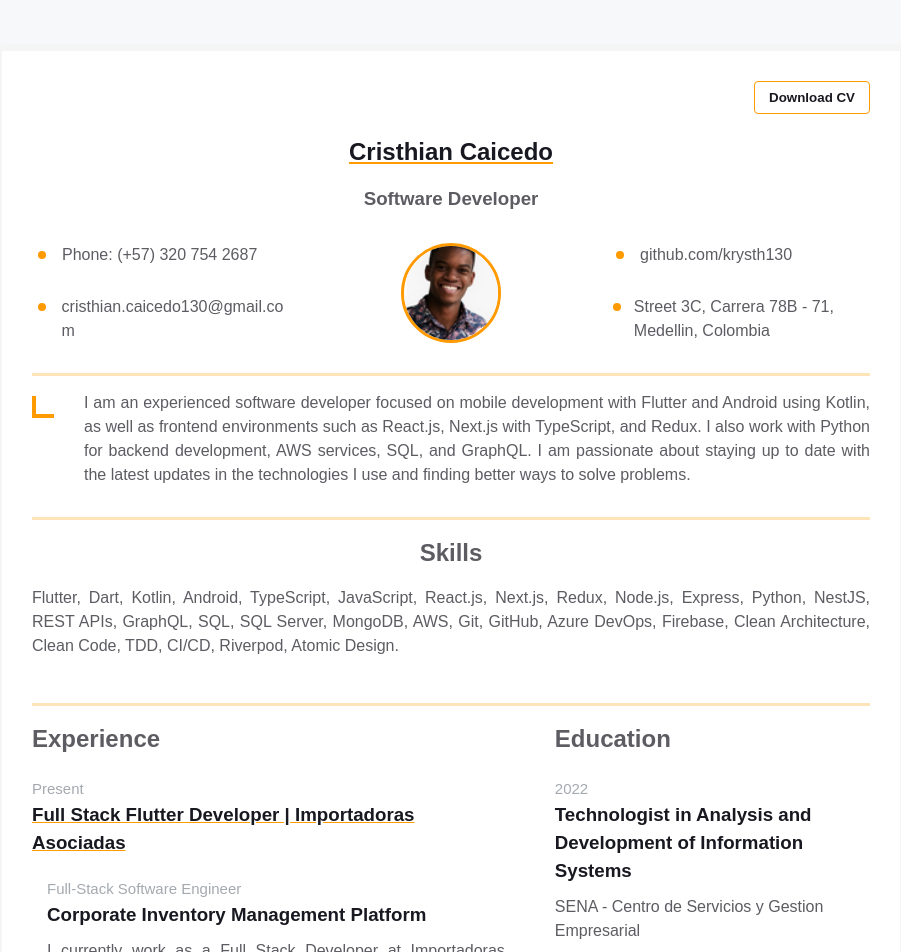
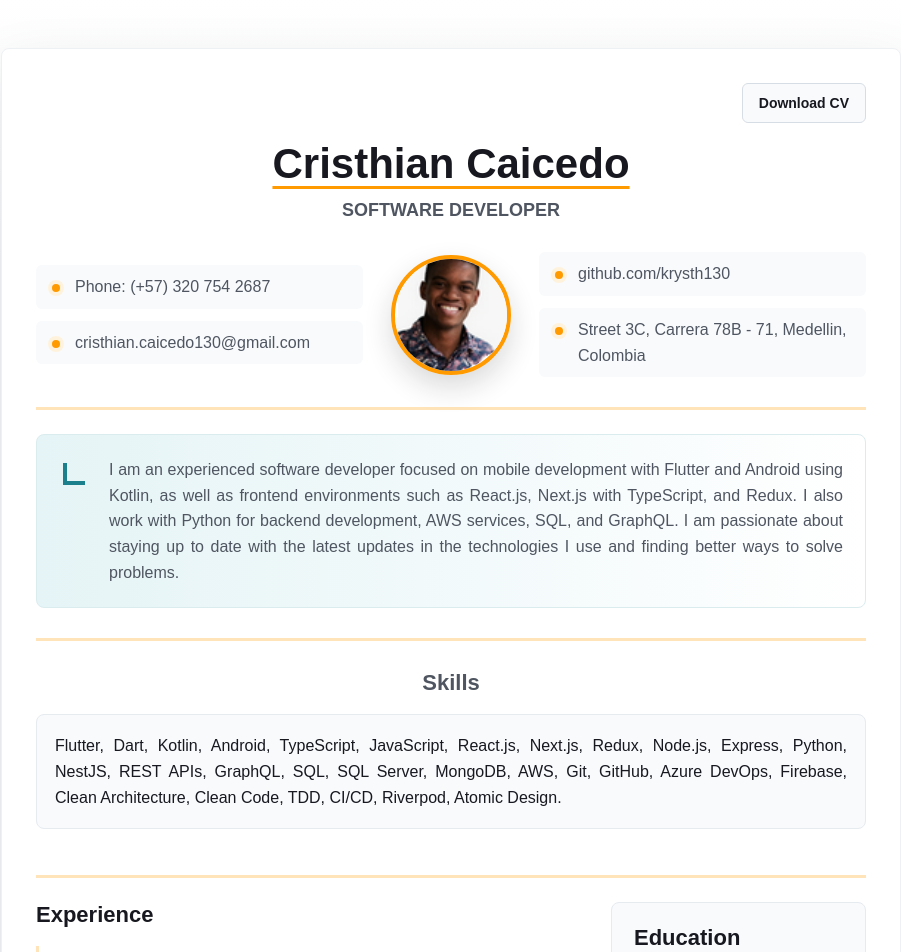
Before and after one commit to krysth130/homepage, a plain HTML site: page index.html in a window 1280 px wide. Shown: the top 952 px of the page, without its empty margins (189-1090 px from the left). Drawn offline with Linux system fonts and the light colour scheme.

Commit message:
UI fixed

```diff
--- a/styles.css
+++ b/styles.css
@@ -4,22 +4,40 @@
   box-sizing: border-box;
 }
 
-body {
-  font-family: Arial, Helvetica, sans-serif;
-  line-height: 1.5;
-  background: #f7f8fa;
+:root {
   --primary-text-color: #181820;
-  --secondary-text-color: #5c5c62;
-  --durability-text-color: #6a737d9c;
-  --icon-color: #6a737d;
+  --secondary-text-color: #4f5661;
+  --muted-text-color: #7b8491;
+  --surface-color: #ffffff;
+  --page-color: #f3f5f7;
+  --soft-panel-color: #f8fafc;
   --border-color: #ff9a0045;
   --text-decoration-color: #ff9a00;
+  --accent-color: #1b7f8c;
+  --accent-soft-color: #e5f4f6;
+  --shadow-color: rgba(24, 24, 32, 0.1);
+}
+
+body {
+  min-width: 320px;
+  background:
+    linear-gradient(180deg, #ffffff 0, var(--page-color) 260px),
+    var(--page-color);
+  color: var(--primary-text-color);
+  font-family: Arial, Helvetica, sans-serif;
+  font-size: 16px;
+  line-height: 1.6;
+}
+
+a {
+  color: inherit;
 }
 
 .container {
+  width: 100%;
+  max-width: 900px;
   margin: 0 auto;
-  padding: 0 30px;
-  max-width: 900px;
+  padding: 0 34px;
 }
 
 .fh {
@@ -31,44 +49,50 @@ body {
 .fv {
   display: flex;
   flex-direction: column;
-  justify-content: space-between;
+  justify-content: flex-start;
 }
 
 .resume {
-  margin: 50px auto;
-  border: 1px solid #f5f5f5;
-  box-shadow: 1px 1px 7px 7px #f5f5f5;
-  padding: 30px 0;
   max-width: 900px;
-  background: #ffffff;
+  margin: 48px auto;
+  padding: 34px 0 22px;
+  overflow: hidden;
+  background: var(--surface-color);
+  border: 1px solid #eef1f4;
+  border-radius: 8px;
+  box-shadow: 0 22px 60px var(--shadow-color);
 }
 
 .resume__block {
+  padding-bottom: 30px;
+  margin-bottom: 24px;
   border-bottom: 3px solid var(--border-color);
-  padding-bottom: 30px;
-  margin-bottom: 15px;
 }
 
 .resume__actions {
   display: flex;
   justify-content: flex-end;
-  margin-bottom: 20px;
+  margin-bottom: 18px;
 }
 
 .download-button {
-  border: 1px solid var(--text-decoration-color);
-  background: #ffffff;
+  min-height: 38px;
+  padding: 8px 16px;
   color: var(--primary-text-color);
+  font: inherit;
+  font-size: 14px;
+  font-weight: 700;
   cursor: pointer;
-  font-weight: 700;
-  padding: 8px 14px;
-  border-radius: 4px;
+  background: var(--soft-panel-color);
+  border: 1px solid #d7dde4;
+  border-radius: 6px;
 }
 
 .download-button:hover,
 .download-button:focus {
-  background: var(--text-decoration-color);
   color: #ffffff;
+  background: var(--accent-color);
+  border-color: var(--accent-color);
   outline: none;
 }
 
@@ -90,92 +114,122 @@ body {
 }
 
 .contact-info__header {
+  margin-bottom: 8px;
   color: var(--primary-text-color);
-  margin-bottom: 15px;
+  font-size: 42px;
+  line-height: 1.1;
   text-decoration-color: var(--text-decoration-color);
   text-decoration-line: underline;
+  text-decoration-thickness: 3px;
+  text-underline-offset: 8px;
 }
 
 .contact-info__sub-header {
+  margin-bottom: 28px;
   color: var(--secondary-text-color);
-  margin-bottom: 30px;
+  font-size: 18px;
+  font-weight: 700;
+  letter-spacing: 0;
+  text-transform: uppercase;
+}
+
+.contact_info_container {
+  gap: 28px;
+  align-items: center;
 }
 
 .contact-info__block {
   display: flex;
+  flex: 1 1 0;
   flex-direction: column;
-  justify-content: space-between;
-  max-width: 260px;
+  justify-content: center;
+  min-width: 0;
 }
 
 .contact-info__block--center {
+  flex: 0 0 auto;
+  align-items: center;
   justify-content: center;
-  align-items: center;
 }
 
 .contact-info__item {
+  display: flex;
+  gap: 10px;
+  align-items: flex-start;
+  justify-content: flex-start;
+  min-height: 40px;
+  padding: 8px 10px;
   color: var(--secondary-text-color);
   text-decoration: none;
-  display: flex;
-  justify-content: start;
-  word-break: break-word;
+  overflow-wrap: anywhere;
+  background: var(--soft-panel-color);
+  border: 1px solid transparent;
+  border-radius: 6px;
 }
 
 .contact-info__item:hover,
 .contact-info__item:focus {
   color: var(--primary-text-color);
-  text-decoration: underline;
-  text-decoration-color: var(--text-decoration-color);
+  background: #ffffff;
+  border-color: var(--border-color);
+  outline: none;
 }
 
 .contact-info__item:not(:last-child) {
-  margin-bottom: 20px;
+  margin-bottom: 12px;
 }
 
 .contact-info__item-icon-wrapper {
-  margin-right: 10px;
-  width: 20px;
   display: flex;
+  flex: 0 0 18px;
   justify-content: center;
+  width: 18px;
+  margin-top: 2px;
 }
 
 .contact-info__item-icon-wrapper::before {
-  content: "";
   width: 8px;
   height: 8px;
   margin-top: 8px;
+  content: "";
+  background: var(--text-decoration-color);
   border-radius: 50%;
-  background: var(--text-decoration-color);
+  box-shadow: 0 0 0 4px #fff2dc;
 }
 
 .contact-info__avatar {
+  width: 120px;
+  height: 120px;
+  object-fit: cover;
+  border: 4px solid var(--text-decoration-color);
   border-radius: 50%;
-  width: 100px;
-  height: 100px;
-  object-fit: cover;
-  border: 3px solid;
-  border-color: var(--text-decoration-color);
+  box-shadow: 0 12px 28px rgba(24, 24, 32, 0.16);
 }
 
 .intro {
   display: flex;
-  justify-content: start;
+  justify-content: flex-start;
+  padding: 22px;
+  background: linear-gradient(90deg, var(--accent-soft-color), #ffffff);
+  border: 1px solid #dbecef;
+  border-radius: 8px;
 }
 
 .intro__icon-wrapper {
-  margin-right: 30px;
+  display: flex;
+  flex: 0 0 30px;
+  justify-content: center;
   width: 30px;
-  display: flex;
-  justify-content: center;
+  margin-right: 20px;
 }
 
 .intro__icon-wrapper::before {
-  content: "";
   width: 18px;
   height: 18px;
-  margin-top: 5px;
-  border-left: 4px solid var(--text-decoration-color);
-  border-bottom: 4px solid var(--text-decoration-color);
+  margin-top: 6px;
+  content: "";
+  border-bottom: 4px solid var(--accent-color);
+  border-left: 4px solid var(--accent-color);
 }
 
 .intro_text {
@@ -184,64 +238,87 @@ body {
 }
 
 .skills__header {
+  margin-bottom: 14px;
   color: var(--secondary-text-color);
+  font-size: 22px;
   text-align: center;
-  margin-bottom: 15px;
 }
 
 .skills__text {
+  margin-bottom: 16px;
   color: var(--secondary-text-color);
   text-align: justify;
-  margin-bottom: 15px;
+}
+
+.skills .skills__text {
+  padding: 18px;
+  color: var(--primary-text-color);
+  background: var(--soft-panel-color);
+  border: 1px solid #e6ebf0;
+  border-radius: 8px;
+}
+
+.main-info {
+  gap: 42px;
+  align-items: flex-start;
 }
 
 .experiences {
-  flex: 1 1 60%;
-  margin-right: 50px;
+  flex: 1 1 auto;
+  min-width: 0;
+  margin-right: 0;
 }
 
-.experiences__header {
-  color: var(--secondary-text-color);
+.experiences__header,
+.additional-info__education-header,
+.additional-info__languages-header {
+  margin-bottom: 18px;
+  color: var(--primary-text-color);
+  font-size: 22px;
+  line-height: 1.2;
   text-align: left;
-  margin-bottom: 20px;
 }
 
-.experiences__company-header-durability {
-  color: var(--durability-text-color);
-  text-align: left;
-  margin-bottom: 10px;
-  font-size: 15px;
+.experiences__company {
+  padding-left: 18px;
+  border-left: 3px solid var(--border-color);
+}
+
+.experiences__company-header-durability,
+.experiences__company-project-role,
+.additional-info__education-university-durability {
+  display: inline-block;
+  margin-bottom: 8px;
+  color: var(--muted-text-color);
+  font-size: 14px;
+  font-weight: 700;
 }
 
 .experiences__company-header-name {
+  margin-bottom: 18px;
   color: var(--primary-text-color);
+  font-size: 20px;
+  line-height: 1.3;
   text-decoration-color: var(--text-decoration-color);
   text-decoration-line: underline;
-  text-align: left;
-  margin-bottom: 20px;
+  text-decoration-thickness: 2px;
+  text-underline-offset: 5px;
 }
 
 .experiences__company-project {
-  margin-left: 15px;
-  margin-bottom: 25px;
-}
-
-.experiences__company-project-role {
-  color: var(--durability-text-color);
-  text-align: left;
-  margin-bottom: 10px;
-  font-size: 15px;
+  margin: 0 0 25px;
 }
 
 .experiences__company-project-name {
+  margin-bottom: 12px;
   color: var(--primary-text-color);
-  text-align: left;
-  margin-bottom: 10px;
+  font-size: 18px;
+  line-height: 1.35;
 }
 
 .experiences__company-project-responsibilities {
+  padding-left: 20px;
   color: var(--secondary-text-color);
-  padding-left: 20px;
 }
 
 .experiences__company-project-responsibilities li:not(:last-child) {
@@ -249,50 +326,40 @@ body {
 }
 
 .additional-info {
-  flex: 1 1 40%;
+  flex: 0 0 255px;
+  gap: 22px;
+  padding: 22px;
+  background: var(--soft-panel-color);
+  border: 1px solid #e6ebf0;
+  border-radius: 8px;
 }
 
-.additional-info__education {
-  margin-bottom: 20px;
-}
-
-.additional-info__education-header {
-  color: var(--secondary-text-color);
-  text-align: left;
-  margin-bottom: 20px;
+.additional-info__education,
+.additional-info__languages {
+  margin-bottom: 0;
 }
 
 .additional-info__education-university {
-  margin-bottom: 18px;
+  padding-bottom: 16px;
+  margin-bottom: 16px;
+  border-bottom: 1px solid #e0e6ec;
 }
 
-.additional-info__education-university-durability {
-  color: var(--durability-text-color);
-  text-align: left;
-  margin-bottom: 10px;
-  font-size: 15px;
+.additional-info__education-university:last-child {
+  padding-bottom: 0;
+  margin-bottom: 0;
+  border-bottom: 0;
 }
 
 .additional-info__education-university-speciality {
+  margin-bottom: 8px;
   color: var(--primary-text-color);
+  font-size: 17px;
+  line-height: 1.35;
   text-align: left;
-  margin-bottom: 10px;
 }
 
-.additional-info__education-university-name {
-  color: var(--secondary-text-color);
-}
-
-.additional-info__languages {
-  margin-bottom: 20px;
-}
-
-.additional-info__languages-header {
-  color: var(--secondary-text-color);
-  text-align: left;
-  margin-bottom: 20px;
-}
-
+.additional-info__education-university-name,
 .additional-info__languages-item {
   color: var(--secondary-text-color);
 }
@@ -301,47 +368,74 @@ body {
   margin-bottom: 8px;
 }
 
-@media screen and (max-width: 576px) {
+@media screen and (max-width: 720px) {
   .main-info,
   .contact_info_container {
     flex-direction: column;
   }
 
   .contact_info_container {
-    align-items: center;
+    align-items: stretch;
   }
 
-  .contact-info__block {
+  .contact-info__block,
+  .additional-info {
+    width: 100%;
     max-width: 100%;
-  }
-
-  .contact-info__block:not(:last-child) {
-    margin-bottom: 20px;
   }
 
   .experiences {
     margin-right: 0;
   }
+}
+
+@media screen and (max-width: 576px) {
+  body {
+    background: #ffffff;
+  }
+
+  .container {
+    padding: 0 20px;
+  }
 
   .resume {
-    margin: 20px 10px;
+    margin: 0;
+    padding: 24px 0 10px;
+    border: 0;
+    border-radius: 0;
+    box-shadow: none;
   }
 
   .resume__actions {
     justify-content: center;
   }
+
+  .contact-info__header {
+    font-size: 32px;
+  }
+
+  .intro {
+    padding: 18px;
+  }
 }
 
 @media print {
+  @page {
+    margin: 14mm;
+  }
+
   body {
     background: #ffffff;
+    font-size: 12px;
   }
 
   .resume {
+    max-width: none;
     margin: 0;
+    padding: 0;
     border: 0;
+    border-radius: 0;
     box-shadow: none;
-    max-width: none;
   }
 
   .resume__actions {
@@ -350,12 +444,21 @@ body {
 
   .container {
     max-width: none;
-    padding: 0 20px;
+    padding: 0;
   }
 
   .resume__block {
+    padding-bottom: 14px;
+    margin-bottom: 14px;
     break-inside: avoid;
     page-break-inside: avoid;
+  }
+
+  .intro,
+  .skills .skills__text,
+  .additional-info {
+    background: #ffffff;
+    border-color: #dddddd;
   }
 
   a {
```
